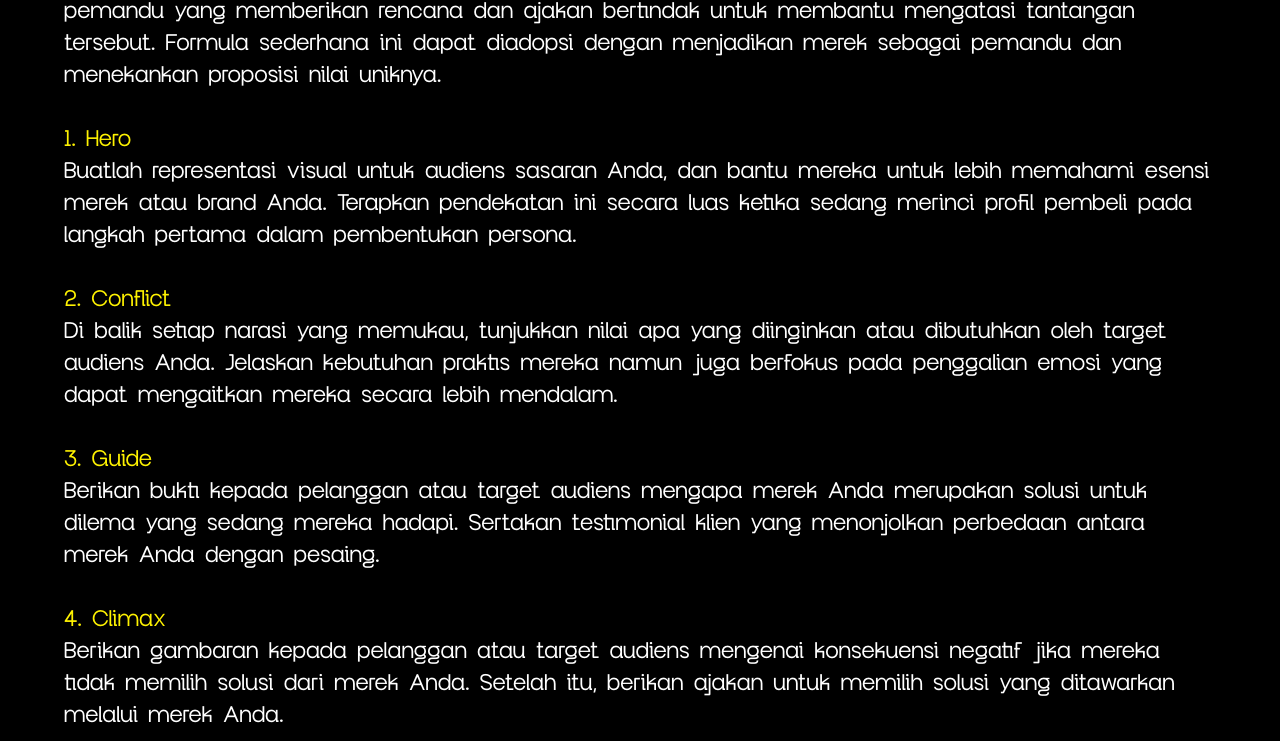
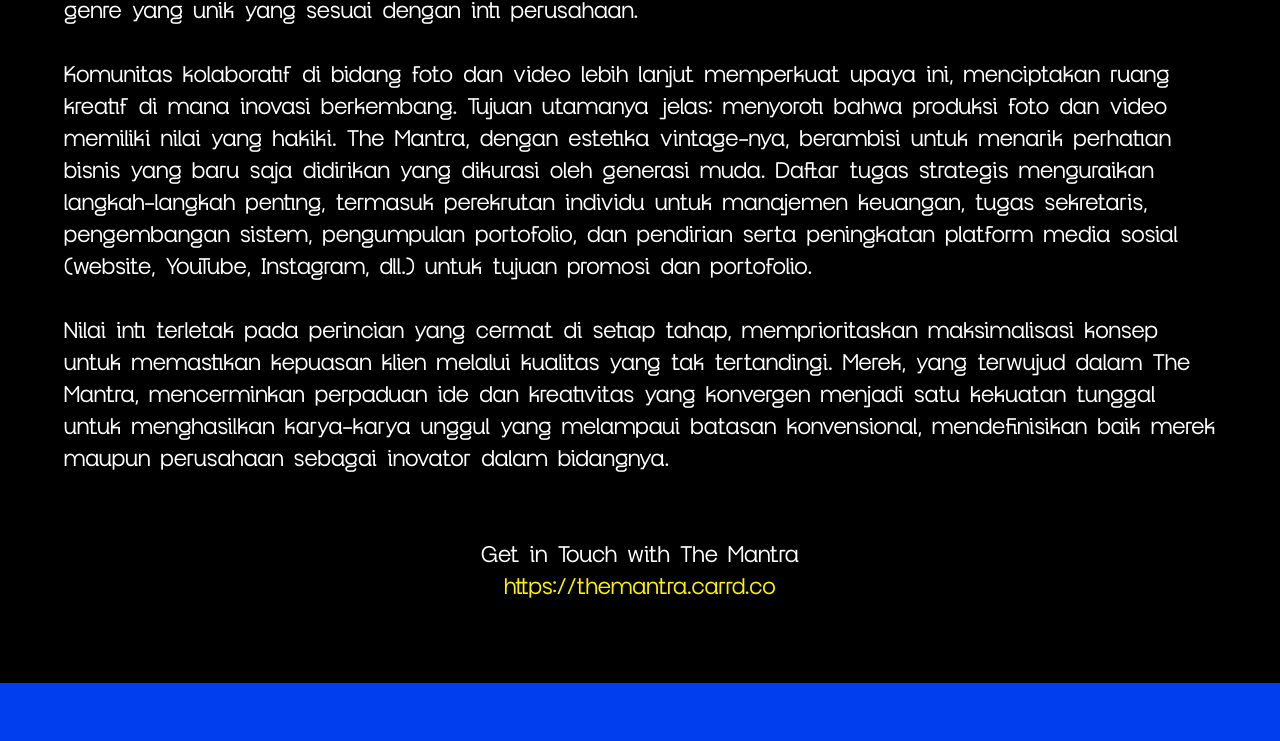
Before and after one commit to maxx2002/artealogic-website, a website: page public/the-mantra-magical-visuals.html in a window 1280 px wide. Shown: the part 1199-1940 px from the top of the page. Drawn offline with Linux system fonts and the light colour scheme.

Commit message:
Added the mantra perspective

```diff
--- a/public/the-mantra-magical-visuals.html
+++ b/public/the-mantra-magical-visuals.html
@@ -41,18 +41,15 @@
         <img src="img/perspective/feel-the-magic.png" alt="" class="w-full">
 
         <p class="my-4 text-center md:text-xl lg:text-2xl md:text-left lg:my-8">
-            Menceritakan kisah merek dapat menciptakan koneksi personal dengan audiens, sehingga penggunaan cerita dalam branding menjadi metode yang efektif untuk menarik perhatian target audience. Buku "Building a Story Brand" karya Donald Miller memberikan panduan tentang elemen apa yang seharusnya ada dalam sebuah kisah merek. Pendekatan ini dimulai dengan membangun karakter, yaitu audiens, dan mengidentifikasi masalah yang mereka hadapi. Karakter tersebut kemudian bertemu dengan seorang pemandu yang memberikan rencana dan ajakan bertindak untuk membantu mengatasi tantangan tersebut. Formula sederhana ini dapat diadopsi dengan menjadikan merek sebagai pemandu dan menekankan proposisi nilai uniknya.<br/><br/>
-            <span class="text-yellow">1. Hero</span><br/>
-            Buatlah representasi visual untuk audiens sasaran Anda, dan bantu mereka untuk lebih memahami esensi merek atau brand Anda. Terapkan pendekatan ini secara luas ketika sedang merinci profil pembeli pada langkah pertama dalam pembentukan persona.<br/><br/>
-            <span class="text-yellow">2. Conflict</span><br/>
-            Di balik setiap narasi yang memukau, tunjukkan nilai apa yang diinginkan atau dibutuhkan oleh target audiens Anda. Jelaskan kebutuhan praktis mereka namun juga berfokus pada penggalian emosi yang dapat mengaitkan mereka secara lebih mendalam.<br/><br/>
-            <span class="text-yellow">3. Guide</span><br/>
-            Berikan bukti kepada pelanggan atau target audiens mengapa merek Anda merupakan solusi untuk dilema yang sedang mereka hadapi. Sertakan testimonial klien yang menonjolkan perbedaan antara merek Anda dengan pesaing.<br/><br/>
-            <span class="text-yellow">4. Climax</span><br/>
-            Berikan gambaran kepada pelanggan atau target audiens mengenai konsekuensi negatif jika mereka tidak memilih solusi dari merek Anda. Setelah itu, berikan ajakan untuk memilih solusi yang ditawarkan melalui merek Anda.<br/><br/>
-            <span class="text-yellow">5. Resolution</span><br/>
-            Yang terakhir coba berikan beberapa janji yang bisa diberikan kepada pelanggan Anda jika mereka memilih merek/brand milikmu.<br/><br/>
+            Kolaborasi antara The Mantra dan Artealogic adalah sinergi yang dinamis dengan tujuan meningkatkan kehadiran merek melalui pendekatan komprehensif. The Mantra, dengan nilai-nilai inspirasi vintage seperti minimalisme, modernitas, dan kesederhanaan, bertujuan untuk menciptakan profil perusahaan yang mencerminkan karakter uniknya. Dalam mengkhususkan diri di bidang foto dan video, The Mantra dan Artealogic bersatu untuk menampilkan nilai intrinsik dalam produksi, menekankan tema beragam dan genre yang unik yang sesuai dengan inti perusahaan.<br/><br/>
+            Komunitas kolaboratif di bidang foto dan video lebih lanjut memperkuat upaya ini, menciptakan ruang kreatif di mana inovasi berkembang. Tujuan utamanya jelas: menyoroti bahwa produksi foto dan video memiliki nilai yang hakiki. The Mantra, dengan estetika vintage-nya, berambisi untuk menarik perhatian bisnis yang baru saja didirikan yang dikurasi oleh generasi muda. Daftar tugas strategis menguraikan langkah-langkah penting, termasuk perekrutan individu untuk manajemen keuangan, tugas sekretaris, pengembangan sistem, pengumpulan portofolio, dan pendirian serta peningkatan platform media sosial (website, YouTube, Instagram, dll.) untuk tujuan promosi dan portofolio.<br/><br/>
+            Nilai inti terletak pada perincian yang cermat di setiap tahap, memprioritaskan maksimalisasi konsep untuk memastikan kepuasan klien melalui kualitas yang tak tertandingi. Merek, yang terwujud dalam The Mantra, mencerminkan perpaduan ide dan kreativitas yang konvergen menjadi satu kekuatan tunggal untuk menghasilkan karya-karya unggul yang melampaui batasan konvensional, mendefinisikan baik merek maupun perusahaan sebagai inovator dalam bidangnya.
         </p>
+
+        <div class="flex flex-col items-center justify-center pt-8">
+            <h4 class="md:text-xl lg:text-2xl">Get in Touch with The Mantra</h4>
+            <a href="https://themantra.carrd.co" class="md:text-xl lg:text-2xl text-yellow" target="_blank">https://themantra.carrd.co</a>
+        </div>
     </div>
 
     <footer class="bg-blue">
```
